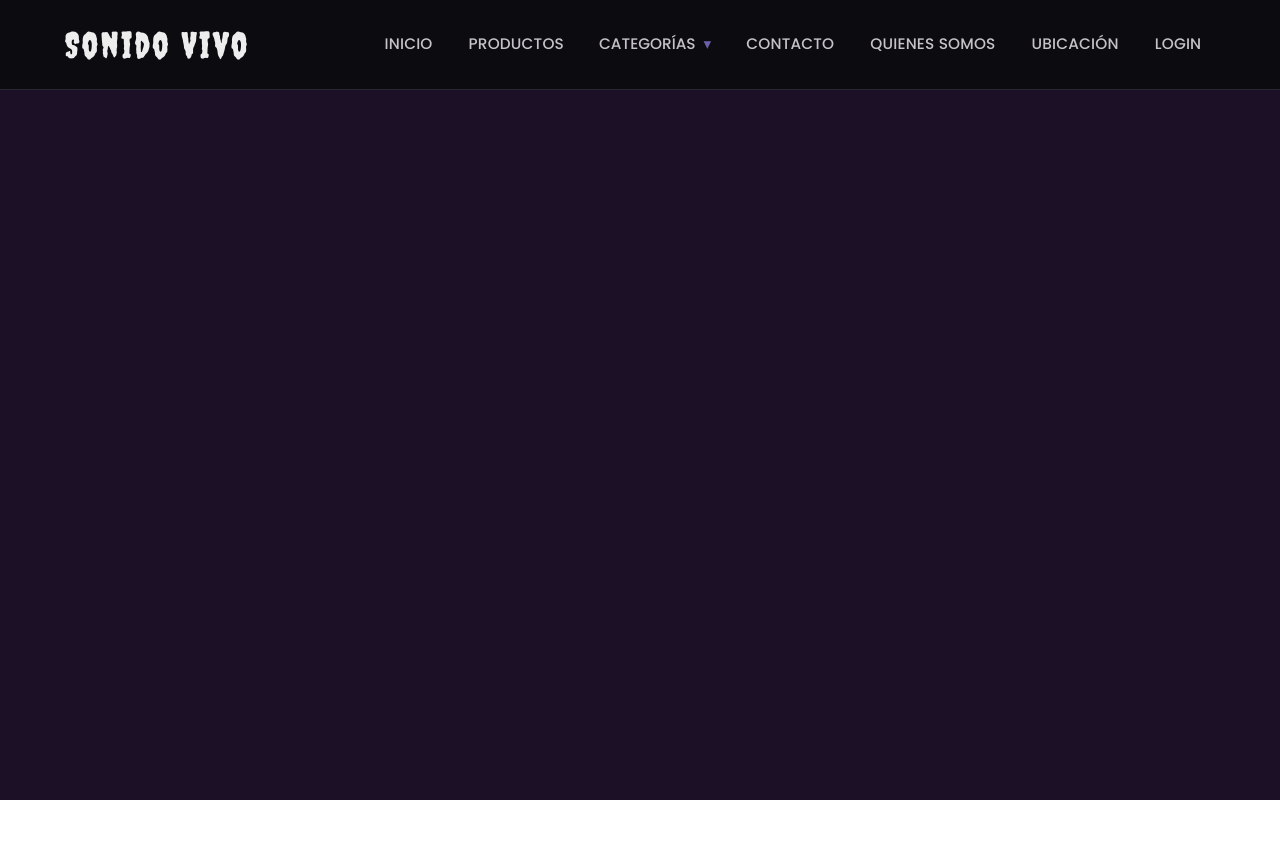
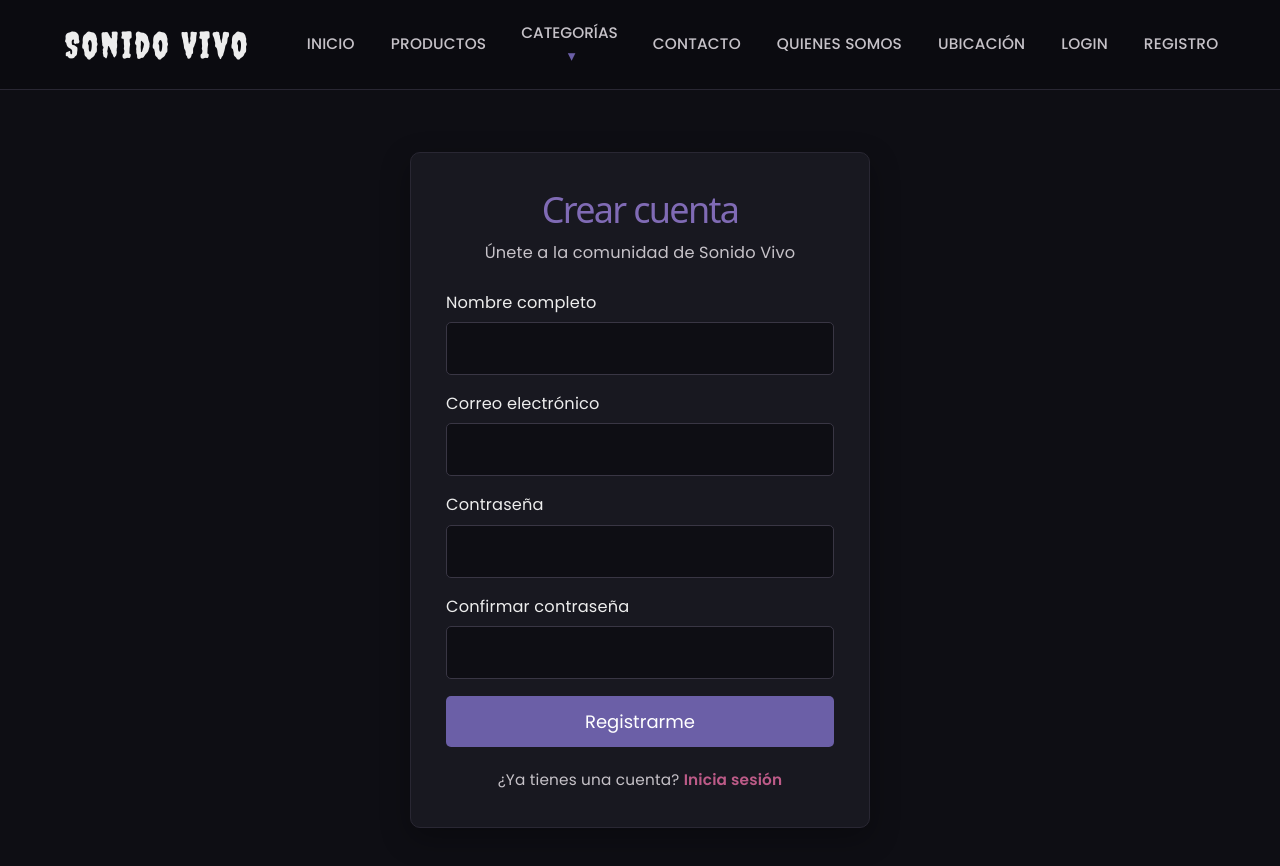
Before and after one commit to Cata-8/TiendaSonidoReact, a React (Vite) app: page /registro in a window 1280 px wide. Shown: the top 866 px of the page. Before the commit the page ends 800 px from the top, so only its background shows below. Built offline with nearby package versions, Linux system fonts and the light colour scheme.

Commit message:
creacion de Registro.tsx con su css, validacion e integracion a navbar
Se creo Registro.tsx, Registro.css. En App.tsx se creó la ruta para acceder a registro y en navbar.tsx se implementó esta ruta

```diff
--- a/src/App.tsx
+++ b/src/App.tsx
@@ -8,6 +8,7 @@ import Productos from './paginas/Productos';
 import Navbar from './components/organismos/Navbar';
 import DetalleProducto from './paginas/DetalleProducto';
 import Ubicacion from './paginas/Ubicacion';
+import Registro from './paginas/Registro';
 
 function App() {
 
@@ -48,6 +49,9 @@ function App() {
         <Route
           path='/login'
           element={<Login/>}/>
+        <Route
+          path="/registro"
+          element={<Registro />} />
       </Routes>
 
     </>
--- a/src/components/organismos/Navbar.tsx
+++ b/src/components/organismos/Navbar.tsx
@@ -67,6 +67,9 @@ function Navbar(){
                     <Link className="nav-link text-white" to="/login">
                             Login
                     </Link>
+                    <Link className="nav-link text-white" to="/registro">
+                            Registro
+                    </Link>
 
                 </div>
             </div>
--- /dev/null
+++ b/src/css/Registro.css
@@ -0,0 +1,119 @@
+
+.registro-pagina {
+  min-height: 100vh;
+  display: flex;
+  justify-content: center;
+  align-items: center;
+  padding: 40px 20px;
+  background-color: #0e0e14;
+  color: #ededed;
+  font-family: "Poppins", sans-serif;
+  box-sizing: border-box;
+}
+
+.registro-contenedor {
+  width: 100%;
+  max-width: 460px;
+  padding: 35px;
+  background-color: #181820;
+  border: 1px solid #292733;
+  border-radius: 10px;
+  box-shadow: 0 10px 30px rgba(0, 0, 0, 0.3);
+  box-sizing: border-box;
+}
+
+.registro-contenedor h1 {
+  margin: 0 0 10px;
+  text-align: center;
+  color: #806bb5;
+  font-size: 2rem;
+}
+
+.registro-descripcion {
+  margin-bottom: 25px;
+  text-align: center;
+  color: #c6c2c8;
+  font-size: 0.9rem;
+}
+
+.registro-grupo {
+  margin-bottom: 17px;
+}
+
+.registro-grupo label {
+  display: block;
+  margin-bottom: 7px;
+  font-size: 0.9rem;
+}
+
+.registro-grupo input {
+  width: 100%;
+  padding: 12px;
+  color: #ededed;
+  background-color: #0e0e14;
+  border: 1px solid #393644;
+  border-radius: 5px;
+  outline: none;
+  box-sizing: border-box;
+  font-family: "Poppins", sans-serif;
+}
+
+.registro-grupo input:focus {
+  border-color: #806bb5;
+  box-shadow: 0 0 0 2px rgba(128, 107, 181, 0.2);
+}
+
+.registro-error,
+.registro-mensaje {
+  font-size: 0.85rem;
+  line-height: 1.5;
+}
+
+.registro-error {
+  color: #ff8da1;
+}
+
+.registro-mensaje {
+  color: #b9a8e8;
+}
+
+.registro-boton {
+  width: 100%;
+  padding: 12px;
+  color: white;
+  background-color: #6b5fa7;
+  border: none;
+  border-radius: 5px;
+  font-family: "Poppins", sans-serif;
+  font-size: 1rem;
+  cursor: pointer;
+  transition: background-color 0.3s ease;
+}
+
+.registro-boton:hover {
+  background-color: #a54c7a;
+}
+
+.registro-login {
+  margin-top: 22px;
+  text-align: center;
+  color: #c6c2c8;
+  font-size: 0.85rem;
+}
+
+.registro-login a {
+  color: #bd5b88;
+  font-weight: 600;
+  text-decoration: none;
+}
+
+.registro-login a:hover {
+  color: #b9a8e8;
+  text-decoration: underline;
+}
+
+@media (max-width: 480px) {
+  .registro-contenedor {
+    padding: 25px 20px;
+  }
+}
--- /dev/null
+++ b/src/paginas/Registro.tsx
@@ -0,0 +1,187 @@
+
+import { useState } from "react";
+import { Link } from "react-router-dom";
+import "../css/Registro.css";
+
+interface ErroresRegistro {
+  nombre?: string;
+  correo?: string;
+  contrasena?: string;
+  confirmarContrasena?: string;
+}
+
+function Registro() {
+  const [nombre, setNombre] = useState("");
+  const [correo, setCorreo] = useState("");
+  const [contrasena, setContrasena] = useState("");
+  const [confirmarContrasena, setConfirmarContrasena] = useState("");
+
+  const validarFormulario = (): ErroresRegistro => {
+    const nuevosErrores: ErroresRegistro = {};
+
+    const nombreLimpio = nombre.trim();
+    const correoLimpio = correo.trim();
+
+    // Validar nombre
+    if (!nombreLimpio) {
+      nuevosErrores.nombre = "Debe ingresar su nombre.";
+    } else if (nombreLimpio.length < 3) {
+      nuevosErrores.nombre =
+        "El nombre debe tener al menos 3 caracteres.";
+    } else if (
+      !/^[\p{L}\p{M}]+(?:[ '-][\p{L}\p{M}]+)*$/u.test(nombreLimpio)
+    ) {
+      nuevosErrores.nombre =
+        "Ingrese un nombre válido, sin números ni símbolos.";
+    }
+
+    // Validar correo
+    if (!correoLimpio) {
+      nuevosErrores.correo = "Debe ingresar su correo electrónico.";
+    } else if (!/^[^\s@]+@[^\s@]+\.[^\s@]+$/.test(correoLimpio)) {
+      nuevosErrores.correo =
+        "Ingrese un correo válido, por ejemplo nombre@correo.cl.";
+    }
+
+    // Validar contraseña
+    if (!contrasena) {
+      nuevosErrores.contrasena = "Debe ingresar una contraseña.";
+    } else if (contrasena.length < 8) {
+      nuevosErrores.contrasena =
+        "La contraseña debe tener al menos 8 caracteres.";
+    } else if (!/[A-ZÁÉÍÓÚÜÑ]/.test(contrasena)) {
+      nuevosErrores.contrasena =
+        "La contraseña debe incluir al menos una mayúscula.";
+    } else if (!/[a-záéíóúüñ]/.test(contrasena)) {
+      nuevosErrores.contrasena =
+        "La contraseña debe incluir al menos una minúscula.";
+    } else if (!/[0-9]/.test(contrasena)) {
+      nuevosErrores.contrasena =
+        "La contraseña debe incluir al menos un número.";
+    } else if (!/[^A-Za-z0-9ÁÉÍÓÚÜÑáéíóúüñ]/.test(contrasena)) {
+      nuevosErrores.contrasena =
+        "La contraseña debe incluir al menos un símbolo, por ejemplo ! o #.";
+    }
+
+    // Validar confirmación de contraseña
+    if (!confirmarContrasena) {
+      nuevosErrores.confirmarContrasena =
+        "Debe confirmar su contraseña.";
+    } else if (contrasena !== confirmarContrasena) {
+      nuevosErrores.confirmarContrasena =
+        "Las contraseñas no coinciden.";
+    }
+
+    return nuevosErrores;
+  };
+
+  const manejarRegistro = (
+    evento: Parameters<
+      NonNullable<React.ComponentProps<"form">["onSubmit"]>
+    >[0]
+  ) => {
+    evento.preventDefault();
+
+    const nuevosErrores = validarFormulario();
+
+    // Mostrar solamente el primer error mediante una ventana emergente
+    if (nuevosErrores.nombre) {
+      alert(nuevosErrores.nombre);
+      return;
+    }
+
+    if (nuevosErrores.correo) {
+      alert(nuevosErrores.correo);
+      return;
+    }
+
+    if (nuevosErrores.contrasena) {
+      alert(nuevosErrores.contrasena);
+      return;
+    }
+
+    if (nuevosErrores.confirmarContrasena) {
+      alert(nuevosErrores.confirmarContrasena);
+      return;
+    }
+
+    alert(
+      "Los datos son válidos. Aún falta implementar el guardado de la cuenta."
+    );
+  };
+
+  return (
+    <main className="registro-pagina">
+      <section className="registro-contenedor">
+        <h1>Crear cuenta</h1>
+
+        <p className="registro-descripcion">
+          Únete a la comunidad de Sonido Vivo
+        </p>
+
+        <form onSubmit={manejarRegistro} noValidate>
+          <div className="registro-grupo">
+            <label htmlFor="nombre">Nombre completo</label>
+            <input
+              id="nombre"
+              type="text"
+              value={nombre}
+              onChange={(e) => setNombre(e.target.value)}
+              autoComplete="name"
+            />
+          </div>
+
+          <div className="registro-grupo">
+            <label htmlFor="correo-registro">
+              Correo electrónico
+            </label>
+            <input
+              id="correo-registro"
+              type="email"
+              value={correo}
+              onChange={(e) => setCorreo(e.target.value)}
+              autoComplete="email"
+            />
+          </div>
+
+          <div className="registro-grupo">
+            <label htmlFor="contrasena-registro">Contraseña</label>
+            <input
+              id="contrasena-registro"
+              type="password"
+              value={contrasena}
+              onChange={(e) => setContrasena(e.target.value)}
+              autoComplete="new-password"
+            />
+          </div>
+
+          <div className="registro-grupo">
+            <label htmlFor="confirmar-contrasena">
+              Confirmar contraseña
+            </label>
+            <input
+              id="confirmar-contrasena"
+              type="password"
+              value={confirmarContrasena}
+              onChange={(e) =>
+                setConfirmarContrasena(e.target.value)
+              }
+              autoComplete="new-password"
+            />
+          </div>
+
+          <button className="registro-boton" type="submit">
+            Registrarme
+          </button>
+        </form>
+
+        <p className="registro-login">
+          ¿Ya tienes una cuenta?{" "}
+          <Link to="/login">Inicia sesión</Link>
+        </p>
+      </section>
+    </main>
+  );
+}
+
+export default Registro;
```
